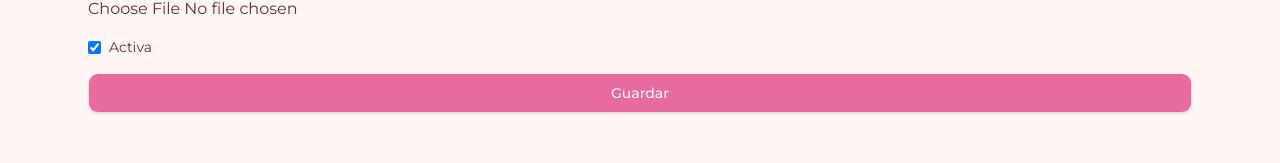
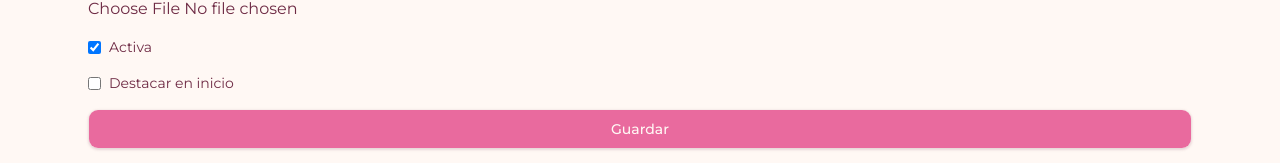
Before and after one commit to elkintab8307/merylay-boutique, a Next.js app: page /admin/categorias/nueva in a window 1280 px wide. Shown: the part 570-733 px from the top of the page. Built offline with nearby package versions, Linux system fonts and the light colour scheme; no server answers; the database is empty.

Commit message:
feat: casilla de categoria destacada en el CRUD de categorias

```diff
--- a/src/app/admin/categorias/actions.ts
+++ b/src/app/admin/categorias/actions.ts
@@ -52,6 +52,7 @@ export async function createCategoria(
     parent_id: parsed.data.parentId,
     sort_order: parsed.data.sortOrder,
     is_active: parsed.data.isActive,
+    is_featured: parsed.data.isFeatured,
     image_url: imageUrl,
   });
 
@@ -95,6 +96,7 @@ export async function updateCategoria(
       parent_id: parsed.data.parentId,
       sort_order: parsed.data.sortOrder,
       is_active: parsed.data.isActive,
+      is_featured: parsed.data.isFeatured,
       image_url: imageUrl,
     })
     .eq("id", id);
--- a/src/app/admin/categorias/categoria-form.tsx
+++ b/src/app/admin/categorias/categoria-form.tsx
@@ -147,6 +147,10 @@ export function CategoriaForm({
         <input type="checkbox" {...register("isActive")} />
         Activa
       </label>
+      <label className="flex items-center gap-2 text-sm text-brand-ciruela">
+        <input type="checkbox" {...register("isFeatured")} />
+        Destacar en inicio
+      </label>
       {serverError && <p className="text-sm text-red-600">{serverError}</p>}
       <Button
         type="submit"
```
